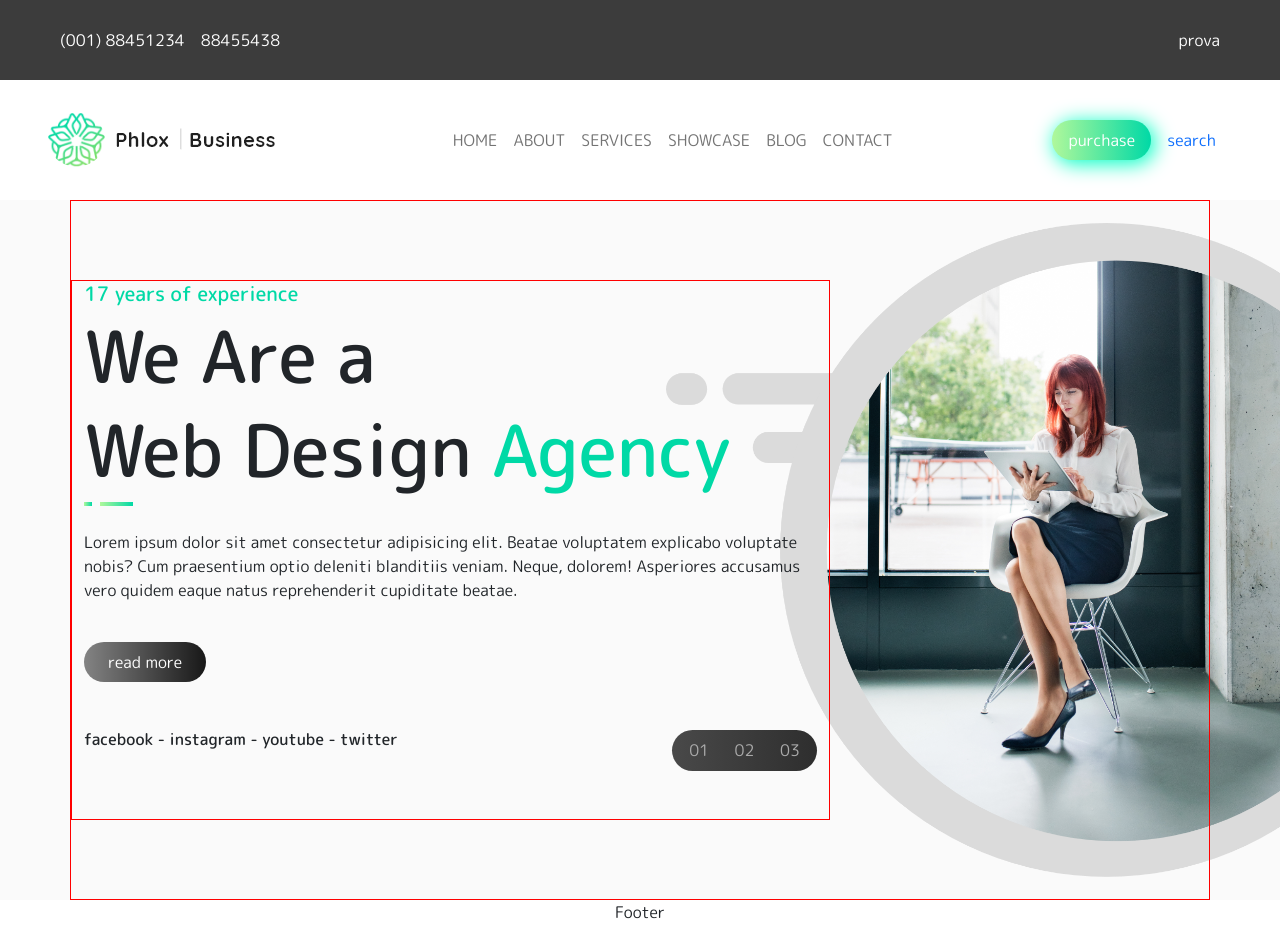
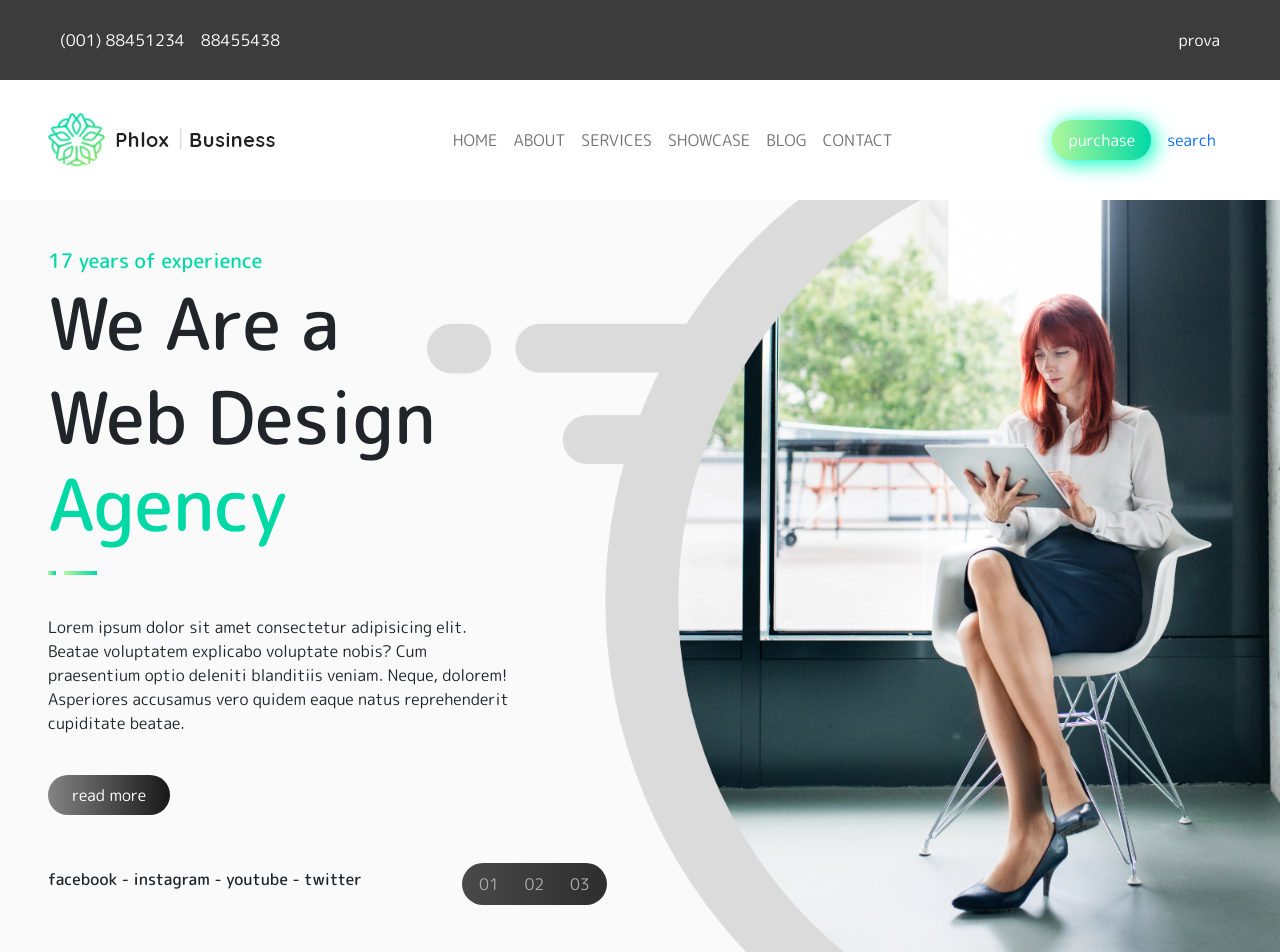
Before and after one commit to Salvatore1985/proj-html-vuejs, a Vue app: page / in a window 1280 px wide. Shown: the top 952 px of the page. Before the commit the page ends 924 px from the top, so only its background shows below. Built offline with nearby package versions, Linux system fonts and the light colour scheme.

Commit message:
posizionamento del carousel

```diff
--- a/src/components/ComponentsDecoration/Decoration.vue
+++ b/src/components/ComponentsDecoration/Decoration.vue
@@ -11,5 +11,5 @@ export default {
 };
 </script>
 
-<style>
+<style lang="sss" scoped>
 </style>
--- a/src/components/Main/Carousel.vue
+++ b/src/components/Main/Carousel.vue
@@ -1,8 +1,8 @@
 <template>
-  <section class="cover-carousel bg_primary">
-    <div class="container">
-      <div class="row align-items-center">
-        <div class="col-8">
+  <section class="bg_primary">
+    <div class="container-fluid">
+      <div class="row align-items-center position-relative">
+        <div class="col-5 ps-5 py-5">
           <div>
             <h5 class="text-text-uppercase">17 years of experience</h5>
             <h1>We Are a</h1>
@@ -11,7 +11,7 @@
             </h1>
           </div>
           <!-- Aggiunto componente style  -->
-          <Decoration />
+          <Decoration class="py-3" />
           <div>
             <p class="py-4">
               Lorem ipsum dolor sit amet consectetur adipisicing elit. Beatae
@@ -24,22 +24,25 @@
             </button>
           </div>
 
-          <div class="py-5 d-flex justify-content-between">
+          <div class="py-5 d-flex justify-content-between align-items-center">
             <h6 class="text-text-uppercase">
               facebook - instagram - youtube - twitter
             </h6>
             <!-- bottone carosello -->
             <div class="d-flex wapped-carousel rounded-pill">
-              <div class="btn-carousel rounded-pill">
-                <span>01</span>
-              </div>
-              <div class="btn-carousel rounded-pill">
-                <span class="">02</span>
-              </div>
-              <div class="btn-carousel rounded-pill">
-                <span>03</span>
+              <div
+                class="btn-carousel rounded-pill"
+                v-for="(element, index) in groupList"
+                :key="index + 'group'"
+              >
+                <span @click="changeImg(index)">{{ element.id }}</span>
               </div>
             </div>
+          </div>
+        </div>
+        <div class="col-8 offset-4 d-flex position-absolute top-0 p-0">
+          <div class="cover-carousel">
+            <img src="@/assets/images/Group-36-2x.png" alt="" />
           </div>
         </div>
       </div>
@@ -56,24 +59,42 @@ export default {
   },
   data() {
     return {
-      /* socialCarousel: ["facebook", "instagram", "youtube", "twitter"], */
+      groupList: [
+        {
+          id: "01",
+          url: "Group-36-2x.png",
+        },
+        {
+          id: "02",
+          url: "Group-35-2x.png",
+        },
+        {
+          id: "03",
+          url: "Group-40-2x.png",
+        },
+      ],
     };
   },
-  methods: {},
+  methods: {
+    changeImg(index) {
+      /* console.log(this.groupList[index].id); */
+      if (this.groupList[index].id == "01") {
+        console.log("primo");
+      } else if (this.groupList[index].id == "02") {
+        console.log("secondo");
+      } else {
+        console.log("terzo");
+      }
+    },
+  },
 };
 </script>
 
 <style lang="scss" scoped>
-.row {
-  border: 1px solid red;
-  height: 700px;
-}
-section {
-  height: 700px;
-}
-.col-8 {
-  border: 1px solid red;
-
+@import "@/components/style/main-style.scss";
+.col-5 {
+  height: $carousel_height;
+  z-index: 1;
   div {
     h1 {
       font-size: 4.5rem;
@@ -86,18 +107,35 @@ section {
 .wapped-carousel {
   background-image: linear-gradient(to right, #494949, #2e2e2e);
   padding: 0.25rem;
+  position: relative;
+  left: 18%;
+  div {
+    span {
+      cursor: pointer;
+    }
+  }
   .btn-carousel {
     color: #aaaaaa;
     padding: 0.3rem 0.8rem;
   }
 }
 .cover-carousel {
-  background-image: url("@/assets/images/Group-36-2x.png");
-  background-position: center;
-  background-repeat: no-repeat;
-  background-size: 60%;
-  background-position: 130% 50%;
+  height: $carousel_height;
+  width: 100%;
+
+  overflow: hidden;
+  position: relative;
+
+  img {
+    width: 1200px;
+    height: $carousel_height;
+    object-fit: cover;
+    object-position: center;
+    object-position: right;
+    position: absolute;
+  }
 }
+
 .btn-carousel:hover {
   background-image: linear-gradient(to right, #00d9a6, #b0f89b);
 }
--- a/src/components/style/_variables.scss
+++ b/src/components/style/_variables.scss
@@ -11,5 +11,10 @@ $button_color_tertiary :#83DF68;
 $header_social:10vh;
 $header_nav:15vh;
 
+//*creata variabile per definire la grandezza del carosello
+$carousel_height:800px;
+
+
+
 /* $main_home:100vh;
 $header_nav:10vh; */
```
